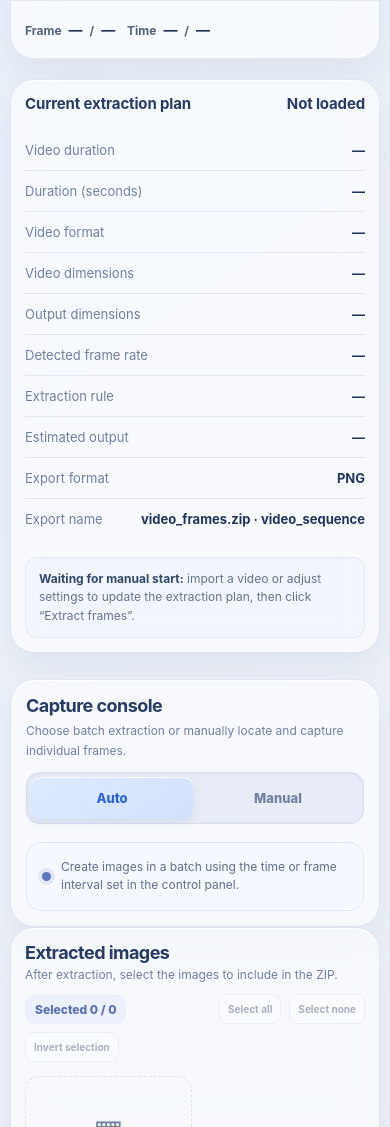
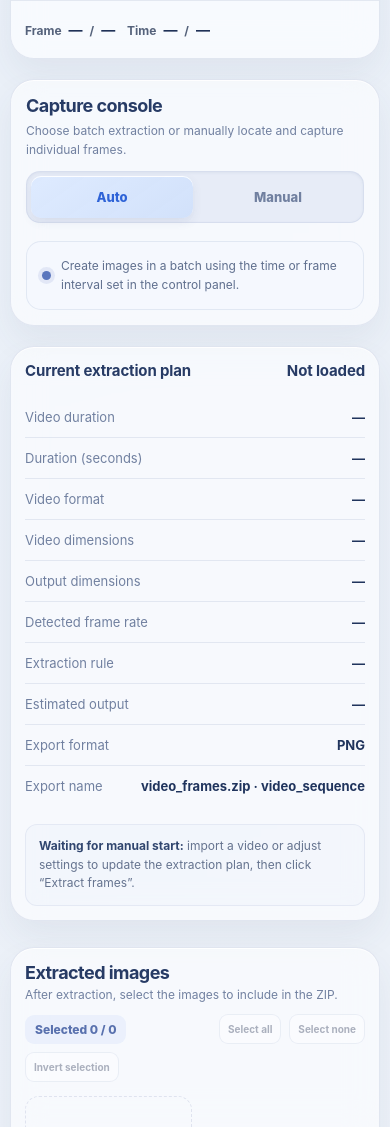
Before and after one commit to 408018525/Video-Frame-Extraction, a plain HTML site: page index.html in a window 390 px wide. Shown: the part 2046-3173 px from the top of the page. Drawn offline with nearby package versions, Linux system fonts and the light colour scheme.

Commit message:
Update index.html

```diff
--- a/index.html
+++ b/index.html
@@ -2054,6 +2054,16 @@
       .faq-plus { width: 22px; height: 22px; font-size: 16px; }
       .faq-answer { padding: 0 30px 12px 0; font-size: 11px; }
       .frame-download { width: 25px; height: 25px; right: 7px; bottom: 7px; }
+    }
+
+
+
+    /* 手机端：预览后先显示截帧控制台，再显示当前抽帧计划。 */
+    @media (max-width: 620px) {
+      .workspace-grid .capture-console {
+        margin-top: 0;
+        margin-bottom: 0;
+      }
     }
 
   </style>
@@ -4410,6 +4420,39 @@
         revokeFrames();
       });
 
+
+
+      // 手机端将“截帧控制台”放在视频预览和“当前抽帧计划”之间；
+      // 平板与电脑保持原来的页面顺序。
+      const mobileSectionOrderQuery = window.matchMedia('(max-width: 620px)');
+      const workspaceGrid = document.querySelector('.workspace-grid');
+      const statsCard = workspaceGrid?.querySelector('.stats-card');
+      const captureConsoleHome = document.createComment('capture-console-home');
+      if (els.captureConsole?.parentNode) {
+        els.captureConsole.parentNode.insertBefore(captureConsoleHome, els.captureConsole);
+      }
+
+      function syncMobileSectionOrder() {
+        if (!workspaceGrid || !statsCard || !els.captureConsole) return;
+
+        if (mobileSectionOrderQuery.matches) {
+          // 手机：视频预览 → 截帧控制台 → 当前抽帧计划。
+          if (els.captureConsole.parentElement !== workspaceGrid || els.captureConsole.nextElementSibling !== statsCard) {
+            workspaceGrid.insertBefore(els.captureConsole, statsCard);
+          }
+        } else if (captureConsoleHome.parentNode && els.captureConsole.parentElement === workspaceGrid) {
+          // 离开手机宽度后，恢复桌面 / 平板的原始页面顺序。
+          captureConsoleHome.after(els.captureConsole);
+        }
+      }
+
+      if (typeof mobileSectionOrderQuery.addEventListener === 'function') {
+        mobileSectionOrderQuery.addEventListener('change', syncMobileSectionOrder);
+      } else if (typeof mobileSectionOrderQuery.addListener === 'function') {
+        mobileSectionOrderQuery.addListener(syncMobileSectionOrder);
+      }
+      syncMobileSectionOrder();
+
       initLanguage();
       initTheme();
       refreshPlan();
```
